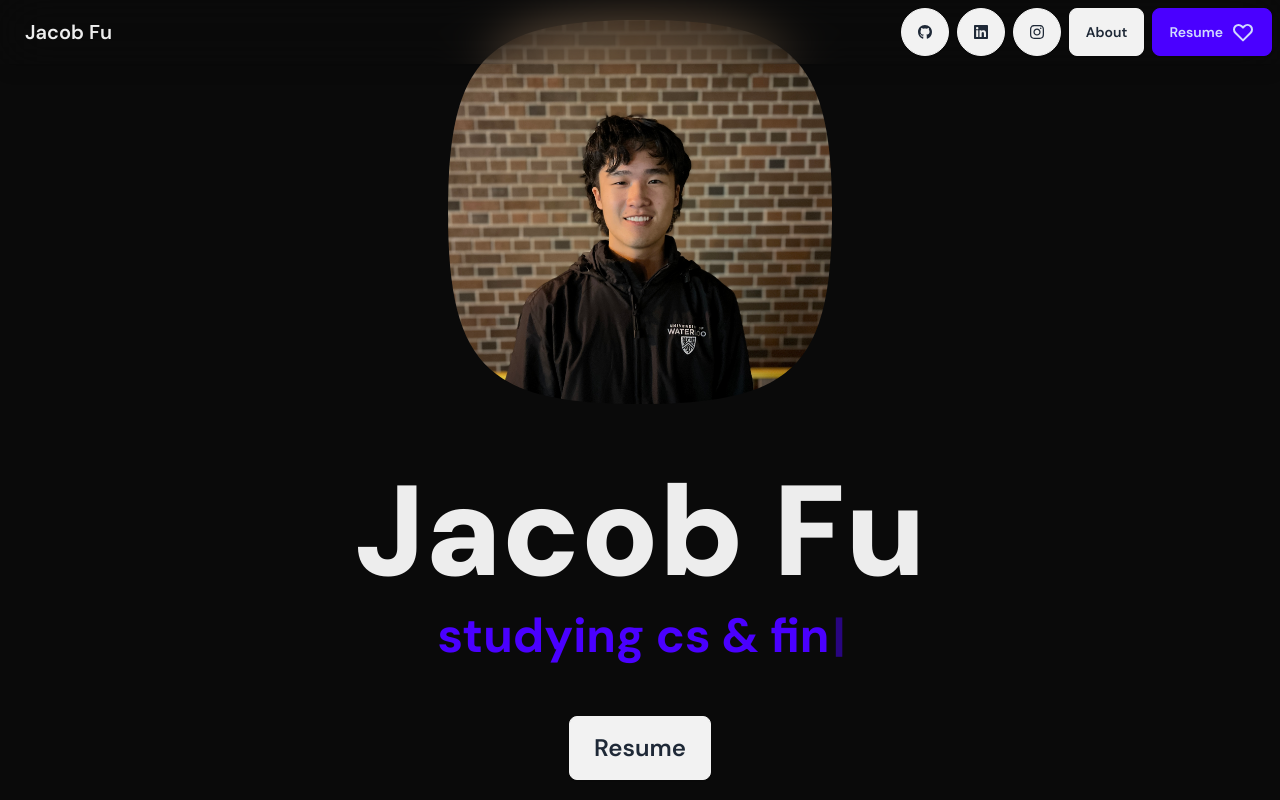
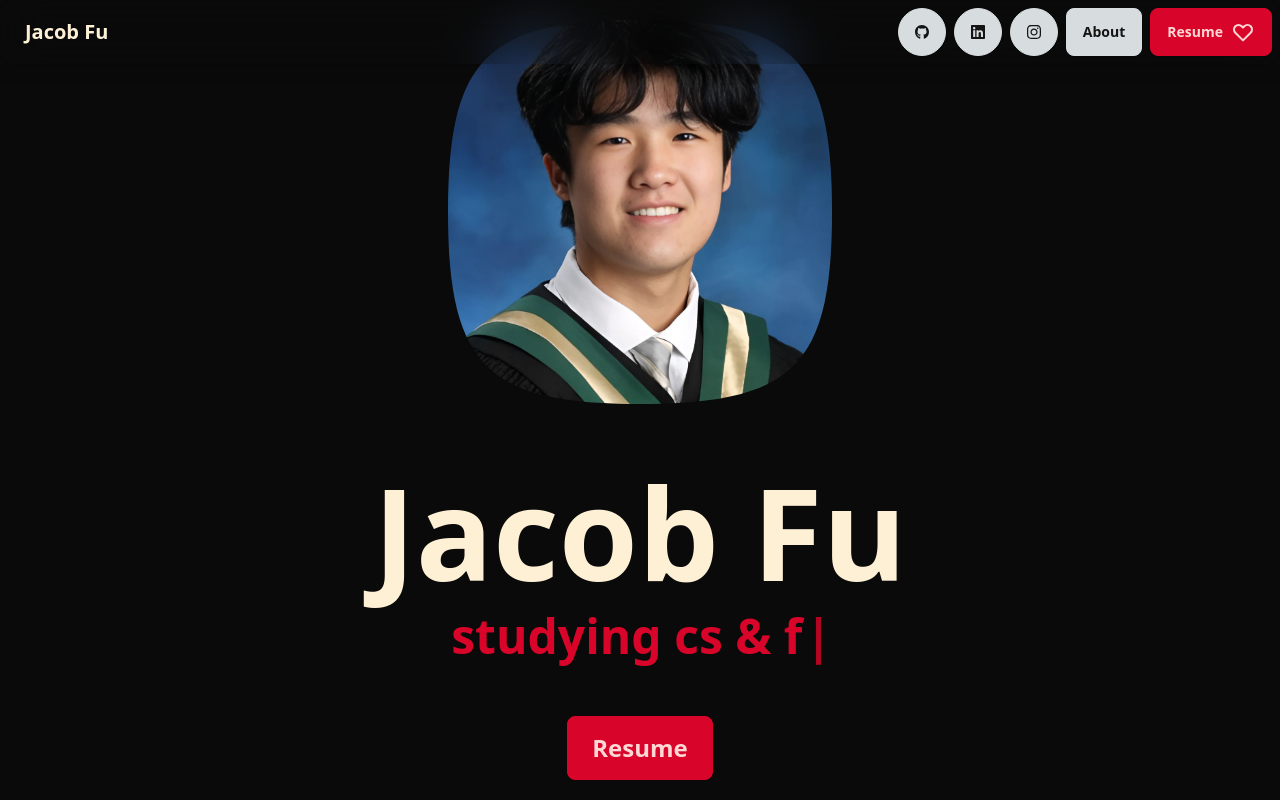
Before and after one commit to FuJacob/jacob-fu, a Next.js app: page / in a window 1280 px wide. Shown: the top 800 px of the page. Built offline with nearby package versions, Linux system fonts and the light colour scheme.

Commit message:
simplified website for now

```diff
--- a/src/app/components/About.jsx
+++ b/src/app/components/About.jsx
@@ -3,7 +3,7 @@ import Carousel from "./Carousel";
 const About = () => {
   return (
     <>
-      <div className="text-center flex flex-col items-center justify-center min-h-screen">
+      <div className="text-center flex flex-col items-center justify-center">
         <div className="max-w-3xl">
           <h1 className="text-7xl font-black leading-relaxed" id="about">
             About Me
--- a/src/app/components/Footer.jsx
+++ b/src/app/components/Footer.jsx
@@ -2,8 +2,8 @@ import React from 'react'
 
 const Footer = () => {
   return (
-    <footer className="footer footer-center bg-base-200 text-base-content rounded p-5">
-      <h1 className="font-bold text-xl">Developed and Designed by Jacob Fu</h1>
+    <footer className="footer footer-center bg-base-200 p-3">
+      <h1 className="font-bold">Developed and Designed by Jacob Fu</h1>
 </footer>
   )
 }
--- a/src/app/components/Hero.jsx
+++ b/src/app/components/Hero.jsx
@@ -1,7 +1,7 @@
 import React from "react";
 import Questions from "./Questions";
 import TypeWriterText from "./TypeWriterText";
-import { motion } from "motion/react";  // Correct import here
+import { motion } from "motion/react"; // Correct import here
 
 const Hero = () => {
   return (
@@ -9,31 +9,41 @@ const Hero = () => {
       <div className="hero min-h-screen">
         <div className="grid hero-content text-center">
           <div className="flex justify-center avatar mb-12">
-            <div className="mask mask-squircle w-96">
-              <img src="avatar1.jpg" alt="avatar" />
-            </div>
+            <motion.div
+              initial={{ opacity: 0, scale: 0.5 }}
+              animate={{ opacity: 1, scale: 1 }}
+              transition={{
+                duration: 0.5,
+                delay: 0.5,
+                ease: "easeOut",
+              }}
+            >
+              <div className="mask mask-squircle w-96 h-96">
+                <img src="avatar1.png" alt="avatar" />
+              </div>
+            </motion.div>
           </div>
           <motion.div
-  whileHover={{
-    scale: 1.1,
-    transition: { duration: 0.2 }
-  }}>
-          <h1 className="text-9xl font-black">Jacob Fu</h1></motion.div>
+            initial={{ opacity: 0, scale: 0.5 }}
+            animate={{ opacity: 1, scale: 1 }}
+            transition={{
+              duration: 0.5,
+              delay: 1,
+              ease: "easeOut",
+            }}
+          >
+            <h1 className="text-9xl font-black">Jacob Fu</h1>
+          </motion.div>
           <TypeWriterText />
           <div>
-          <motion.button
-            whileHover={{ scale: 1.1 }}
-            whileTap={{ scale: 0.95 }}
-            onHoverStart={() => console.log('hover started!')}
-          >
             <button
-              className="btn btn-xs sm:btn-sm md:btn-md lg:btn-lg"
-              onClick={() => { window.open("JacobFu_Resume.pdf", "_blank"); }}
+              className="btn btn-primary btn-xs sm:btn-sm md:btn-md lg:btn-lg"
+              onClick={() => {
+                window.open("JacobFu_Resume.pdf", "_blank");
+              }}
             >
               <p className="text-2xl">Resume</p>
             </button>
-            </motion.button>
-
           </div>
           {/* <Questions /> */}
         </div>
--- a/src/app/globals.css
+++ b/src/app/globals.css
@@ -3,20 +3,21 @@
 @tailwind utilities;
 
 :root {
-  --background: #ffffff; /* Light theme background */
-  --foreground: #171717; /* Light theme text */
-  --font-dm-sans: "DM Sans", sans-serif; /* Ensure the font is defined */
+  --background: #EDF2F4;
+  --foreground: #171717;
+  --font-poppins: "DM Sans", sans-serif; /* Ensure the font is defined */
+
 }
 
 @media (prefers-color-scheme: light) {
   :root {
-    --background: #0a0a0a; /* Dark theme background */
-    --foreground: #ededed; /* Dark theme text */
+    --background: #0a0a0a;
+    --foreground: #FDF0D5;
   }
 }
 
 body {
   color: var(--foreground);
   background: var(--background);
-  font-family: var(--font-dm-sans), sans-serif; /* Apply the defined font */
+  font-family: var(--font-DM-Sans), Arial, Helvetica, sans-serif;
 }
--- a/tailwind.config.js
+++ b/tailwind.config.js
@@ -14,11 +14,30 @@ module.exports = {
     },
   },
 
-  plugins: [
-    require("@tailwindcss/typography"),
-    require('daisyui'),
-  ],
+  plugins: [require("@tailwindcss/typography"), require("daisyui")],
   daisyui: {
-    themes: ["light", "dark"],
+    themes: [
+      {
+        mytheme: {
+          primary: "#D90429",
+
+          secondary: "#EF233C",
+
+          accent: "#2B2D42",
+
+          neutral: "#8D99AE",
+
+          "base-100": "#EDF2F4",
+
+          info: "#0000ff",
+
+          success: "#00ff00",
+
+          warning: "#00ff00",
+
+          error: "#ff0000",
+        },
+      },
+    ],
   },
 };
```
Also changed, not shown: public/avatar1.JPG (deleted), public/avatar1.png (added).
